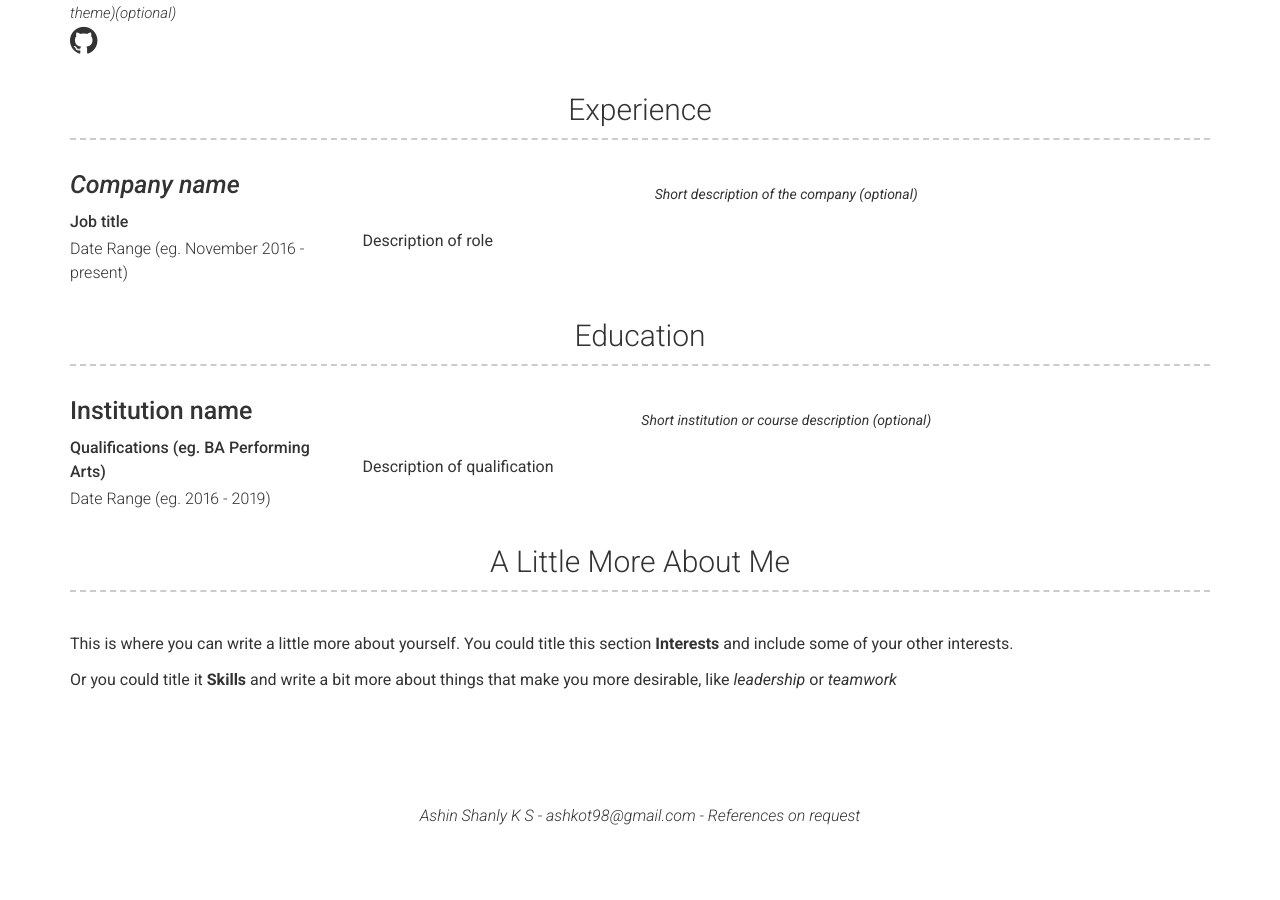
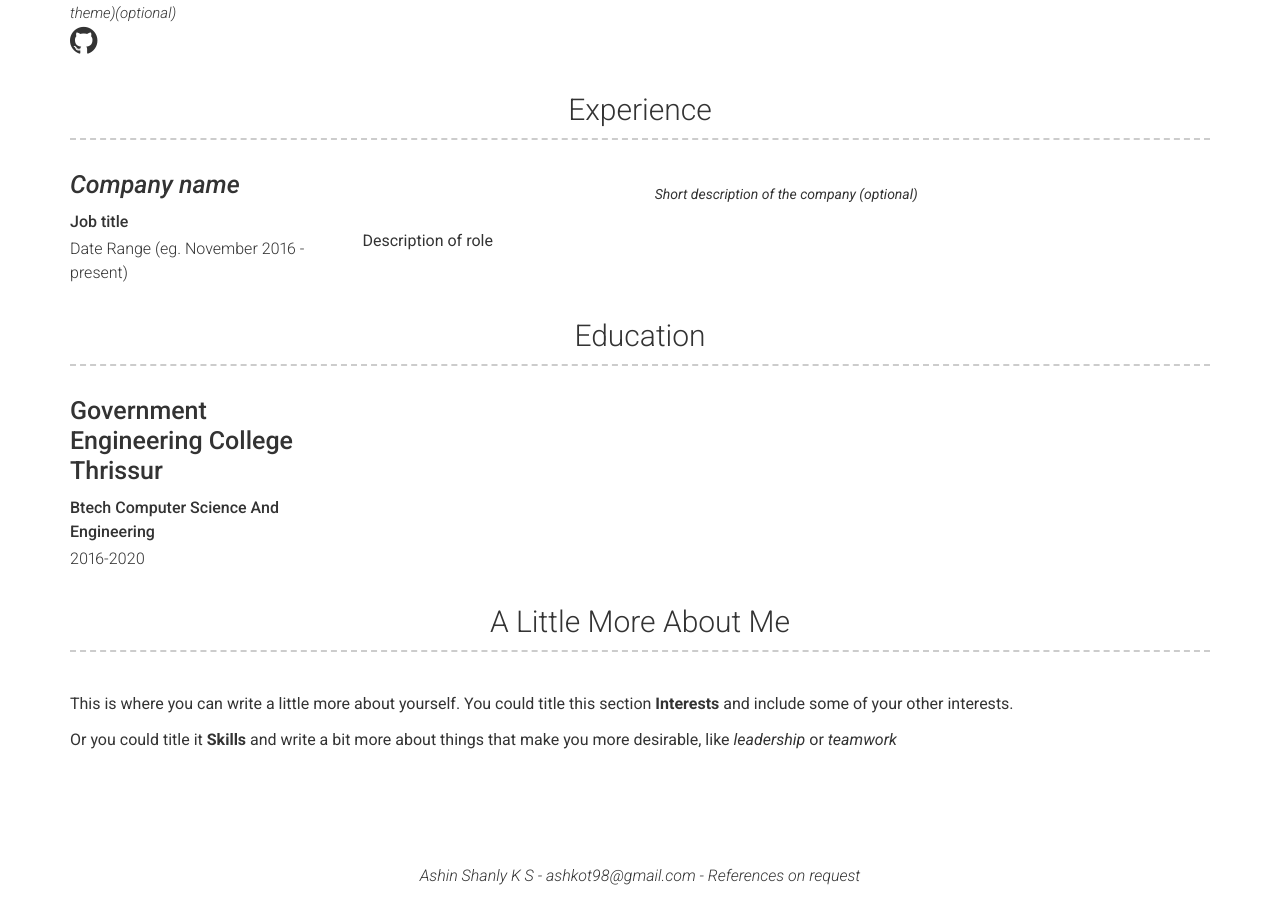
Before and after one commit to ashinshanly/my_res, a Jekyll site: the page built from index.md, in a window 1280 px wide and 900 px high, scrolled down 713 px. Built offline with Jekyll 4.4.1, drawn with Linux system fonts in a browser that asks for light colours; before the commit the page ends 1553 px from its top, so only the background shows below that.

Commit message:
Update education.yml

```diff
--- a/_data/education.yml
+++ b/_data/education.yml
@@ -1,8 +1,4 @@
 # Education Template
-- name: Institution name
-  dates: Date Range (eg. 2016 - 2019)
-  qualification: Qualifications (eg. BA Performing Arts)
-  quote: >
-    Short institution or course description (optional)
-  description: | # this will include new lines to allow paragraphs
-    Description of qualification
+- name: Government Engineering College Thrissur
+  dates: 2016-2020
+  qualification: Btech Computer Science And Engineering
```
